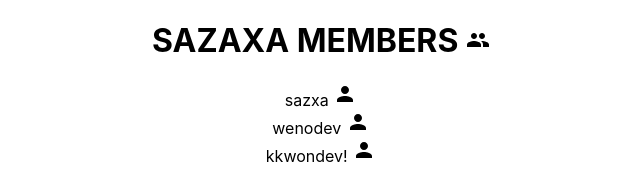
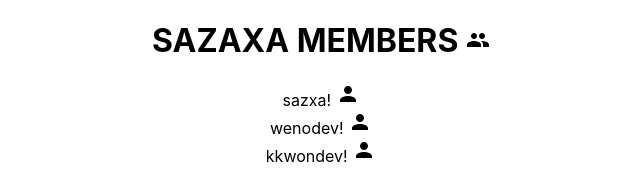
Before and after one commit to kkwoncokr/sazaxa-git-traing, a React (Create React App) app: page / in a window 1280 px wide. Shown: the top 188 px of the page, without its empty margins (319-959 px from the left). Built offline with nearby package versions, Linux system fonts and the light colour scheme.

Commit message:
UPDATE :  sazxa, wenodev 느낌표 추가

```diff
--- a/src/App.js
+++ b/src/App.js
@@ -9,8 +9,8 @@ function App() {
   return (
     <Container>
       <h1>SAZAXA MEMBERS <PeopleIcon /></h1>
-      <li>sazxa <PersonIcon /></li>
-      <li>wenodev <PersonIcon /></li>
+      <li>sazxa! <PersonIcon /></li>
+      <li>wenodev! <PersonIcon /></li>
       <li>kkwondev! <PersonIcon /></li>
     </Container>
   );
```
